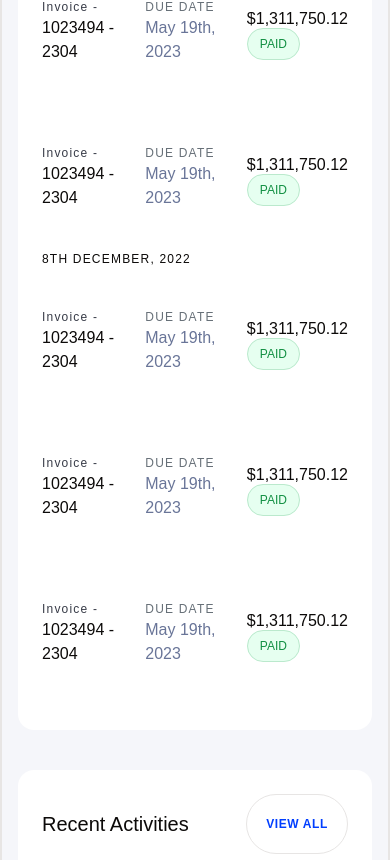
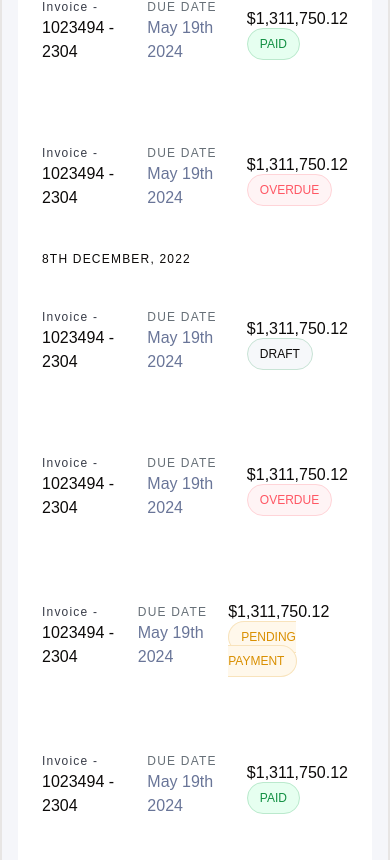
Before and after one commit to DeveloperAspire/numeris-book-assesement, a React (Vite) app: page / in a window 390 px wide. Shown: the part 2624-3484 px from the top of the page. Built offline with nearby package versions, Linux system fonts and the light colour scheme; a web font is replaced by a local one.

Commit message:
feat: completed the responsivness

```diff
--- a/src/components/fragments/InvoiceListItem/index.tsx
+++ b/src/components/fragments/InvoiceListItem/index.tsx
@@ -6,7 +6,17 @@ import {
 } from "@/components/ui/alert-dialog";
 import InvoiceDetails from "../InvoiceDetails";
 
-const InvoiceListItem = () => {
+const InvoiceListItem = ({
+  invoiceNumber,
+  date,
+  amount,
+  status,
+}: {
+  invoiceNumber: string;
+  date: string;
+  amount: string;
+  status: "paid" | "pending" | "draft" | "overdue";
+}) => {
   return (
     <AlertDialog>
       <AlertDialogTrigger asChild>
@@ -15,21 +25,38 @@ const InvoiceListItem = () => {
             <p className="text-[12px] font-medium tracking-widest text-[#373B47]">
               Invoice -
             </p>
-            <p>1023494 - 2304</p>
+            <p>{invoiceNumber}</p>
           </div>
           <div>
             <p className="uppercase text-[12px] font-medium tracking-widest	text-[#666F77]">
               Due date
             </p>
-            <p className="text-[#697598] font-medium">May 19th, 2023</p>
+            <p className="text-[#697598] font-medium">{date}</p>
           </div>
           <div>
             <p className="uppercase text-[16px] font-medium md:mb-2">
-              $1,311,750.12
+              {amount}
             </p>
-            <span className="uppercase text-[#129043] font-medium text-xs rounded-full p-2 px-3 bg-[#E6FFF0] border border-[#12904333] mt-2">
-              paid
-            </span>
+            {status === "paid" && (
+              <span className="uppercase text-[#129043] font-medium text-xs rounded-full p-2 px-3 bg-[#E6FFF0] border border-[#12904333] mt-2">
+                paid
+              </span>
+            )}
+            {status === "pending" && (
+              <span className="uppercase text-[#D98F00] font-medium text-xs rounded-full p-2 px-3 bg-[#FFF8EB] border border-[#D98F0033] mt-2">
+                Pending payment
+              </span>
+            )}
+            {status === "overdue" && (
+              <span className="uppercase text-[#FF5663] font-medium text-xs rounded-full p-2 px-3 bg-[#FFF4F5] border border-[#FF566333] mt-2">
+                Overdue
+              </span>
+            )}
+            {status === "draft" && (
+              <span className="uppercase text-[##373B47] font-medium text-xs rounded-full p-2 px-3 bg-[#F6F8FA] border border-[#12904333] mt-2">
+                draft
+              </span>
+            )}
           </div>
         </div>
       </AlertDialogTrigger>
--- a/src/routes/invoice/index.tsx
+++ b/src/routes/invoice/index.tsx
@@ -95,18 +95,48 @@ const Invoice = () => {
             <p className="uppercase text-[12px] font-medium tracking-widest	">
               today - 27th November, 2022
             </p>
-
-            <InvoiceListItem />
-            <InvoiceListItem />
+            <InvoiceListItem
+              invoiceNumber="1023494 - 2304"
+              amount="$1,311,750.12"
+              status="paid"
+              date="May 19th 2024"
+            />
+            <InvoiceListItem
+              invoiceNumber="1023494 - 2304"
+              amount="$1,311,750.12"
+              status="overdue"
+              date="May 19th 2024"
+            />
           </div>
           <div>
             <p className="uppercase text-[12px] font-medium tracking-widest	">
               8th december, 2022
             </p>
+            <InvoiceListItem
+              invoiceNumber="1023494 - 2304"
+              amount="$1,311,750.12"
+              status="draft"
+              date="May 19th 2024"
+            />
 
-            <InvoiceListItem />
-            <InvoiceListItem />
-            <InvoiceListItem />
+            <InvoiceListItem
+              invoiceNumber="1023494 - 2304"
+              amount="$1,311,750.12"
+              status="overdue"
+              date="May 19th 2024"
+            />
+            <InvoiceListItem
+              invoiceNumber="1023494 - 2304"
+              amount="$1,311,750.12"
+              status="pending"
+              date="May 19th 2024"
+            />
+            <InvoiceListItem
+              invoiceNumber="1023494 - 2304"
+              amount="$1,311,750.12"
+              status="paid"
+              date="May 19th 2024"
+            />
           </div>
         </div>
 
```
